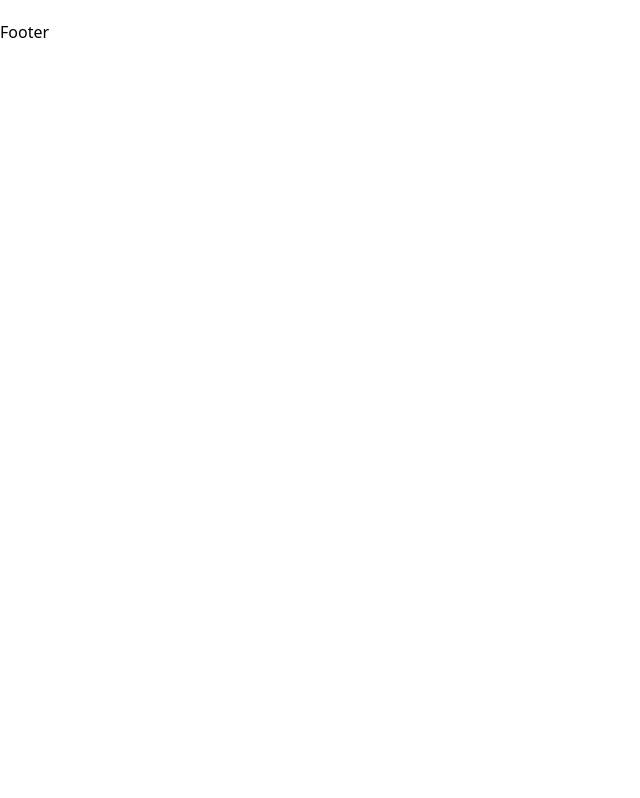
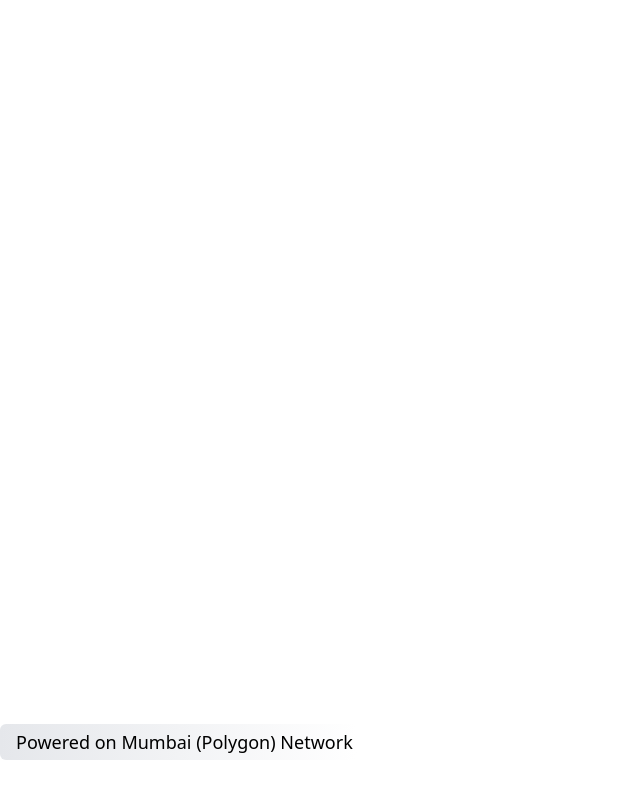
Before and after one commit to harshasingamshetty1/CrowdCoin, a Next.js app: page /components/Footer in a window 1280 px wide. Shown: the whole page, without its empty margins (0-640 px from the left). Built offline with nearby package versions, Linux system fonts and the light colour scheme.

Commit message:
style changes

```diff
--- a/pages/_app.js
+++ b/pages/_app.js
@@ -1,8 +1,8 @@
 import React from "react";
 import "./index.css";
 
-function CryptoCares({ Component, pageProps }) {
+function CrowdCoin({ Component, pageProps }) {
   return <Component {...pageProps} />;
 }
 
-export default CryptoCares;
+export default CrowdCoin;
--- a/pages/campaigns/[campaignAddress]/requests/index.js
+++ b/pages/campaigns/[campaignAddress]/requests/index.js
@@ -193,7 +193,7 @@ const RequestIndex = ({
         onClick={() =>
           router.push(`/campaigns/${campaignAddress}/requests/new`)
         }
-        color="teal"
+        color="blue"
         size="large"
         floated="right"
         style={{ marginBottom: "20px" }}
--- a/pages/campaigns/[campaignAddress]/requests/new.js
+++ b/pages/campaigns/[campaignAddress]/requests/new.js
@@ -134,7 +134,7 @@ const RequestNew = ({ campaignAddress }) => {
             }
           />
         </Form.Field>
-        <Button disabled={Boolean(loading)} color="teal" size="large">
+        <Button disabled={Boolean(loading)} color="blue" size="large">
           Create Request
         </Button>
       </Form>
--- a/pages/components/CampaignList.js
+++ b/pages/components/CampaignList.js
@@ -17,7 +17,7 @@ const CampaignList = ({ campaigns }) => {
       <h1>Campaigns</h1>
       <Card.Group items={items} centered />
       <div style={{ marginTop: "20px" }}>
-        <Button icon floated="right" color="teal" size="large">
+        <Button icon floated="right" color="blue" size="large">
           <Icon name="add circle" />
           {"   "}Create New Campaign
         </Button>
--- a/pages/components/Footer.js
+++ b/pages/components/Footer.js
@@ -2,7 +2,14 @@ import React from "react";
 
 //Hosts the top level layout of our app
 const Footer = (props) => {
-  return <div style={{ margin: "20px 0 0 0" }}>Footer</div>;
+  return (
+    <div
+      className="fixed bottom-10 text-lg bg-gradient-to-r rounded-md p-1 pl-4 from-gray-200 to-white"
+      style={{ margin: "20px 0 0 0" }}
+    >
+      Powered on Mumbai (Polygon) Network
+    </div>
+  );
 };
 
 export default Footer;
--- a/pages/components/Header.js
+++ b/pages/components/Header.js
@@ -7,7 +7,7 @@ const Header = () => {
   const router = useRouter();
   return (
     <Menu style={{ marginTop: "1em", backgroundColor: "transparent" }}>
-      <Menu.Item onClick={() => router.push("/")}>CryptoCares</Menu.Item>
+      <Menu.Item onClick={() => router.push("/")}>CrowdCoin</Menu.Item>
       <Menu.Menu position="right">
         <Menu.Item onClick={() => router.push("/")}>Campaigns</Menu.Item>
         <Menu.Item onClick={() => router.push("/campaigns/new")}>
--- a/pages/components/Layout.js
+++ b/pages/components/Layout.js
@@ -7,10 +7,10 @@ import Footer from "./Footer";
 //Hosts the top level layout of our app
 const Layout = (props) => {
   return (
-    <Container>
+    <Container className="relative ">
       <Header />
       {props.children}
-      {/* <Footer /> */}
+      <Footer />
     </Container>
   );
 };
```
Also changed, not shown: 1 other file (tests, documents, lock files or other folders).
